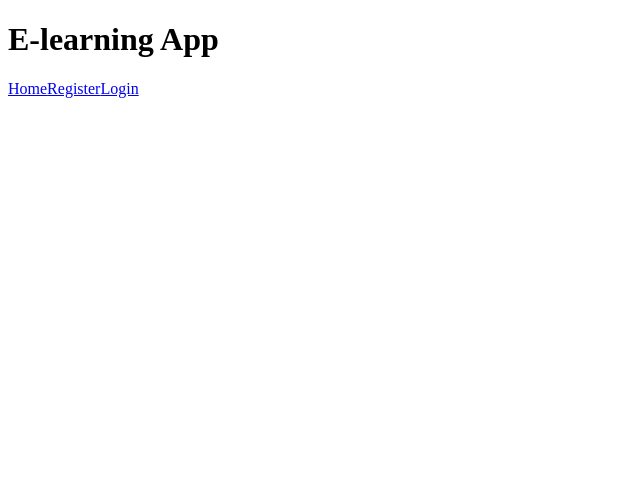
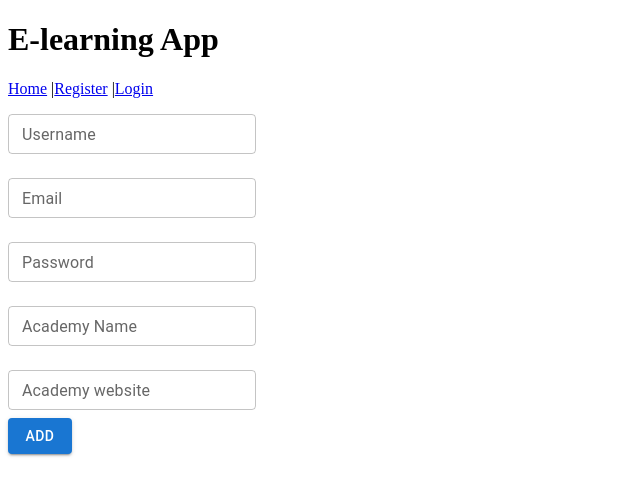
Before and after one commit to sriramanamaiya/EDU-E-LEARNING-APP, a React (Create React App) app: page /register in a window 1280 px wide. Shown: the top 496 px of the page, without its empty margins (0-640 px from the left). Built offline with nearby package versions, Linux system fonts and the light colour scheme.

Commit message:
added register form component with input fields  and did validation using yup

```diff
--- /dev/null
+++ b/src/components/admin-auth/Register.js
@@ -0,0 +1,53 @@
+import React from 'react'
+import { useFormik } from 'formik'
+import * as yup from 'yup'
+import { Button } from '@mui/material'
+
+import InputField from '../common-comp/InputField'
+
+const Register = (props) => {
+
+    const validationSchema = yup.object({
+        username : yup.string().required('Username Cannot be Blank'),
+        email : yup.string().email('Invalid EMail').required('Required'),
+        password : yup.string().min(6,'Password is too short').max(128).required('Required'),
+        academy : yup.object({
+            name : yup.string().required('Academy Name Required')
+        })
+    })
+
+    const { values, handleChange, handleSubmit, errors } = useFormik({
+        initialValues :{
+            username : '',
+            email : '',
+            password : '',
+            academy : {
+                name : '',
+                website : ''
+            }
+        },
+        validationSchema,
+        validateOnChange : false,
+        onSubmit : (values) => {
+            console.log(values)
+        }
+    })
+
+    return (
+        <form onSubmit={handleSubmit}>
+            <InputField label="Username" name="username" value={values.username} handleChange={handleChange} error={errors.username ? true : false } helperText = {errors.username} margin="normal" size="small" />
+
+            <InputField label="Email" name="email" value={values.email} handleChange={handleChange} error={errors.email ? true : false } helperText = {errors.email} margin="normal" size="small" />
+
+            <InputField label="Password" name="password" value={values.password} handleChange={handleChange} error={errors.password ? true : false } helperText = {errors.password} margin="normal" size="small" />
+
+            <InputField label="Academy Name" name="academy.name" value={values.academy.name} handleChange={handleChange} error={ Object.keys(errors).includes('academy') && errors.academy.name ? true : false } helperText = {Object.keys(errors).includes('academy')&&errors.academy.name}margin="normal" size="small" />
+
+            <InputField label="Academy website" name="academy.website" value={values.academy.website} handleChange={handleChange} margin="normal" size="small" />
+
+            <Button variant="contained" onClick={handleSubmit}>Add</Button>
+        </form>
+    )
+}
+
+export default Register
--- /dev/null
+++ b/src/components/common-comp/InputField.js
@@ -0,0 +1,16 @@
+import React from 'react'
+
+import { TextField } from '@mui/material'
+
+const InputField = (props) => {
+    const { label, name, value, handleChange, helperText, error, margin, size } = props
+
+    return (
+        <>
+            <TextField label={label} name={name} value={value} onChange={handleChange} helperText={helperText} error={error} margin={margin} size={size} />
+            <br />
+        </>
+    )
+}
+
+export default InputField
--- a/src/components/navBar/Home.js
+++ b/src/components/navBar/Home.js
@@ -8,8 +8,8 @@ const Home = (props) => {
     return (
         <>
             <Heading type="h1" title="E-learning App" />
-            <Link to="/" >Home</Link>
-            <Link to="/register">Register</Link>
+            <Link to="/" >Home</Link> |
+            <Link to="/register">Register</Link> |
             <Link to="/login" >Login</Link>
         </>
     )
--- a/src/components/navBar/NavBar.js
+++ b/src/components/navBar/NavBar.js
@@ -2,12 +2,16 @@ import React from 'react'
 import { Route, Switch } from 'react-router'
 
 import Home from './Home'
+import Register from '../admin-auth/Register'
 
 const NavBar = (props) => {
 
     return (
         <>
             <Route path="/" component={Home} />
+            <Switch>
+                <Route path="/register" component={Register} />
+            </Switch>
         </>
     )
 }
```
